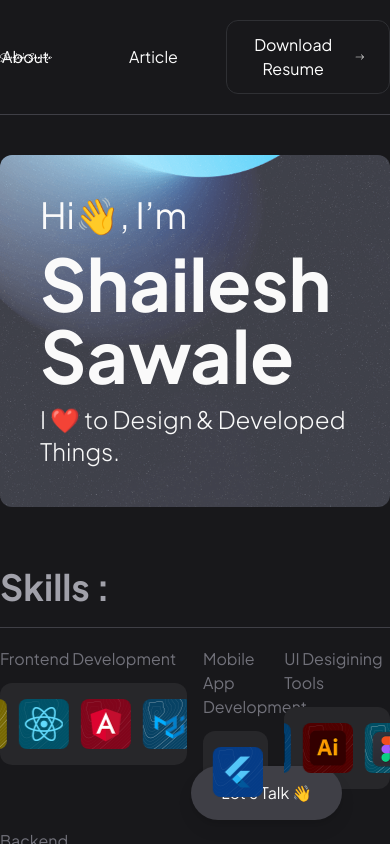
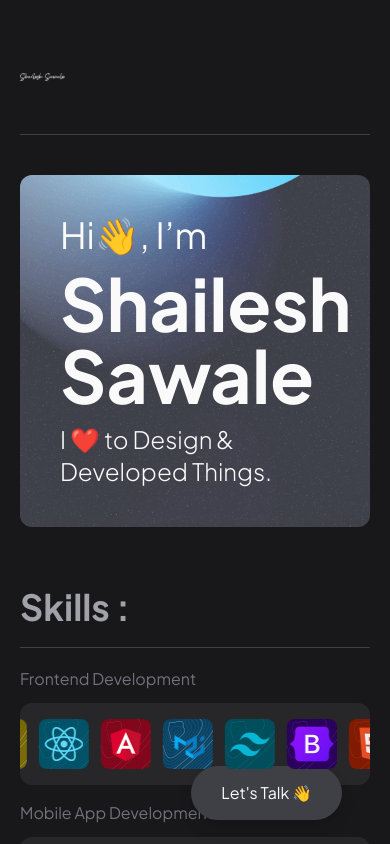
Before and after one commit to ShaileshS237/portfolio, a React (Create React App) app: page / in a window 390 px wide. Built offline with nearby package versions, Linux system fonts and the light colour scheme; a web font is replaced by a local one.

Commit message:
changed to resposive

```diff
--- a/src/Components/Experiance.jsx
+++ b/src/Components/Experiance.jsx
@@ -19,18 +19,18 @@ const Experiance = () => {
 				return (
 					<>
 						<div className="grid grid-cols-3">
-							<div className="col-span-3 my-4 text-5xl font-bold text-zinc-700">
+							<div className="col-span-3 my-4 text-3xl md:text-5xl  font-bold text-zinc-700">
 								{val.date}
 							</div>
-							<div className="text-2xl text-zinc-400">
+							<div className="text-2xl md:col-span-1 col-span-3  text-zinc-400">
 								Role: <br />
 								<h1 className="my-1 text-zinc-300">{val.role}</h1>
 							</div>
-							<div className="text-2xl text-zinc-400">
+							<div className="text-2xl md:col-span-1 col-span-3 text-zinc-400">
 								Company: <br />
 								<h1 className="my-1 text-zinc-300">{val.comapny_name}</h1>
 							</div>
-							<div className="text-2xl text-zinc-400">
+							<div className="text-2xl md:col-span-1 col-span-3 text-zinc-400">
 								Location :<br />
 								<h1 className="my-1 text-zinc-300">{val.location}</h1>
 							</div>
--- a/src/Components/Header.jsx
+++ b/src/Components/Header.jsx
@@ -8,7 +8,7 @@ const Header = () => {
 				<div className="col-span-2">
 					<img src={logo} alt="" />
 				</div>
-				<div className="col-span-10  flex self-center justify-end ">
+				<div className="col-span-10  flex self-center justify-end invisible md:visible">
 					<ul className="flex gap-20 text-white self-center ">
 						<li className="hover:color-sky-700  cursor-pointer">Home</li>
 						<li className="cursor-pointer pa">Work</li>
--- a/src/Components/Skills.jsx
+++ b/src/Components/Skills.jsx
@@ -17,7 +17,7 @@ const Skills = () => {
 			{/* FRONTEND DEVELOPMENT */}
 
 			<div className="grid grid-cols-10 gap-4">
-				<div className="col-span-5 ">
+				<div className="xl:col-span-5 col-span-10">
 					<h3 className="mb-3 text-zinc-500">Frontend Development</h3>
 					<div className=" bg-zinc-800 py-4 rounded-xl ">
 						<Marquee speed={40} delay={1} pauseOnHover={true} gradient={false}>
@@ -36,7 +36,7 @@ const Skills = () => {
 						</Marquee>
 					</div>
 				</div>
-				<div className="col-span-2 ">
+				<div className="xl:col-span-2 col-span-10 ">
 					<h3 className="mb-3 text-zinc-500">Mobile App Development</h3>
 					<div className=" bg-zinc-800 py-4 rounded-xl ">
 						<Marquee speed={40} pauseOnHover={true} delay={1} gradient={false}>
@@ -57,7 +57,7 @@ const Skills = () => {
 					</div>
 				</div>
 
-				<div className="col-span-3 ">
+				<div className="xl:col-span-3 col-span-10 ">
 					<h3 className="mb-3 text-zinc-500">UI Desigining Tools</h3>
 					<div className=" bg-zinc-800 py-4 rounded-xl ">
 						<Marquee speed={40} pauseOnHover={true} delay={1} gradient={false}>
@@ -77,7 +77,7 @@ const Skills = () => {
 						</Marquee>
 					</div>
 				</div>
-				<div className="col-span-2">
+				<div className="xl:col-span-2 col-span-10">
 					<h3 className="mb-3 text-zinc-500">Backend Development</h3>
 					<div className=" bg-zinc-800 py-4 rounded-xl ">
 						<Marquee speed={40} pauseOnHover={true} delay={1} gradient={false}>
--- a/src/Pages/Home.jsx
+++ b/src/Pages/Home.jsx
@@ -7,7 +7,7 @@ import Projects from "../Components/Projects";
 import Skills from "../Components/Skills";
 const Home = () => {
 	return (
-		<div>
+		<div className="p-5 md:p-0">
 			<button className="fixed z-70 bottom-6 right-12 bg-zinc-700 w-250 h-50 rounded-full drop-shadow-lg flex justify-center items-center text-white hover:bg-blue-700 px-[30px] py-[15px] transition-all duration-500 delay-75">
 				<h3>Let's Talk 👋</h3>
 			</button>
@@ -20,7 +20,7 @@ const Home = () => {
 				<Hero />
 
 				<Skills />
-				<h1 className="mt-10 font-bold text-[3.00rem]">
+				<h1 className="mt-10 font-bold md:text-[3.00rem] text-[1.4rem]">
 					I have experience with front-end technologies such as HTML, CSS, and
 					JavaScript, and I am able to turn design mockups into functional web
 					pages. I have a keen eye for detail and a passion for creating
```
